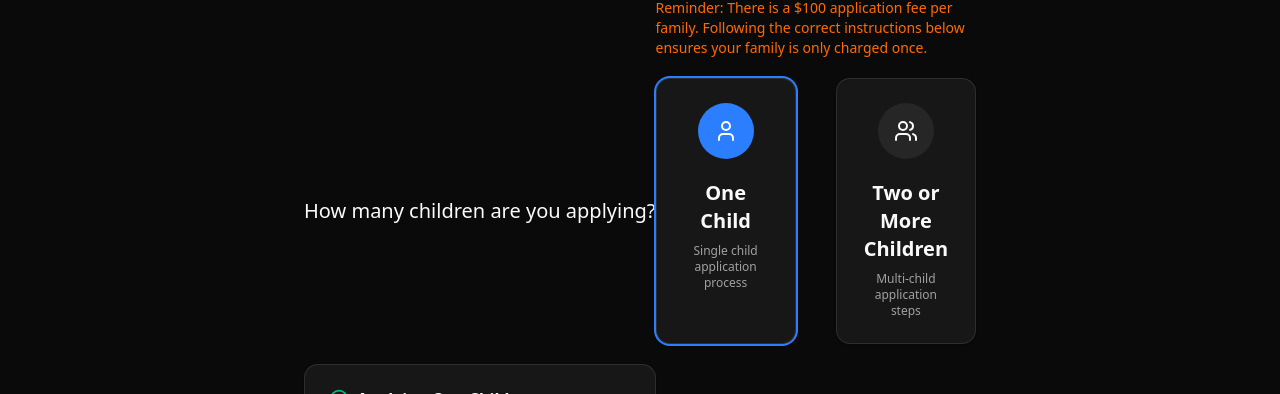
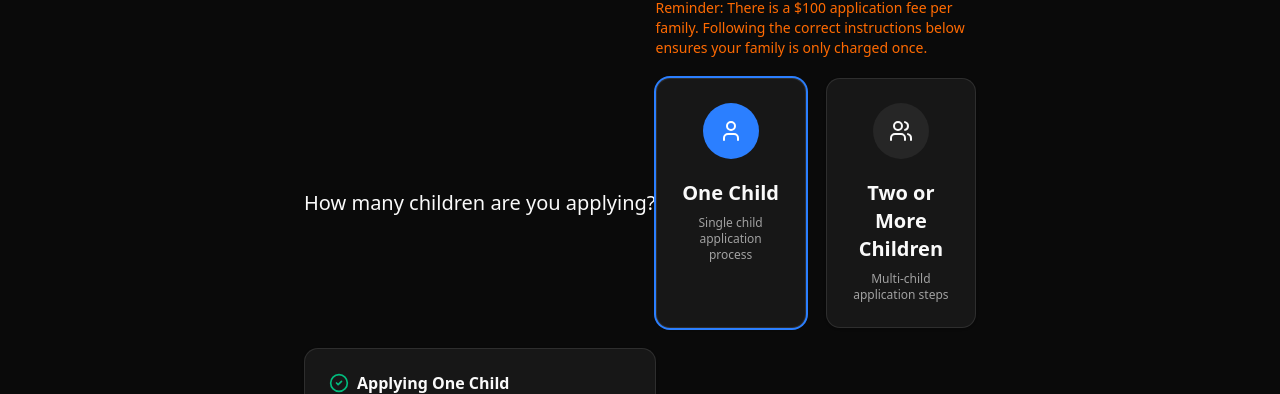
Before and after one commit to hwoodall30/The-Village, a SvelteKit app: page /application in a window 1280 px wide. Shown: the part 538-932 px from the top of the page. Built offline with nearby package versions, Linux system fonts and the light colour scheme.

Commit message:
Update appliation type spacing

```diff
--- a/src/routes/(main-layout)/application/+page.svelte
+++ b/src/routes/(main-layout)/application/+page.svelte
@@ -64,7 +64,7 @@
 
 			<p class="text-xl">How many children are you applying?</p>
 
-			<div class="mt-5 mb-5 grid w-full grid-cols-2 gap-5 md:gap-10">
+			<div class="mt-5 mb-5 grid w-full grid-cols-2 gap-5">
 				<Card
 					class={cn({ 'ring-2 ring-blue-500': selected === 'single' }, 'group transition-all')}
 					onclick={() => handleChangeSelection('single')}
@@ -72,7 +72,7 @@
 					<CardContent class="grid place-items-center">
 						<div
 							class={cn(
-								'mb-5  grid size-14 place-items-center rounded-full bg-neutral-800 transition-colors group-hover:bg-blue-500/20 group-hover:text-blue-500',
+								'mb-5 grid size-14 place-items-center rounded-full bg-neutral-800 transition-colors group-hover:bg-blue-500/20 group-hover:text-blue-500',
 								{
 									'bg-blue-500 p-3 text-white group-hover:bg-blue-500 group-hover:text-white':
 										selected === 'single'
```
